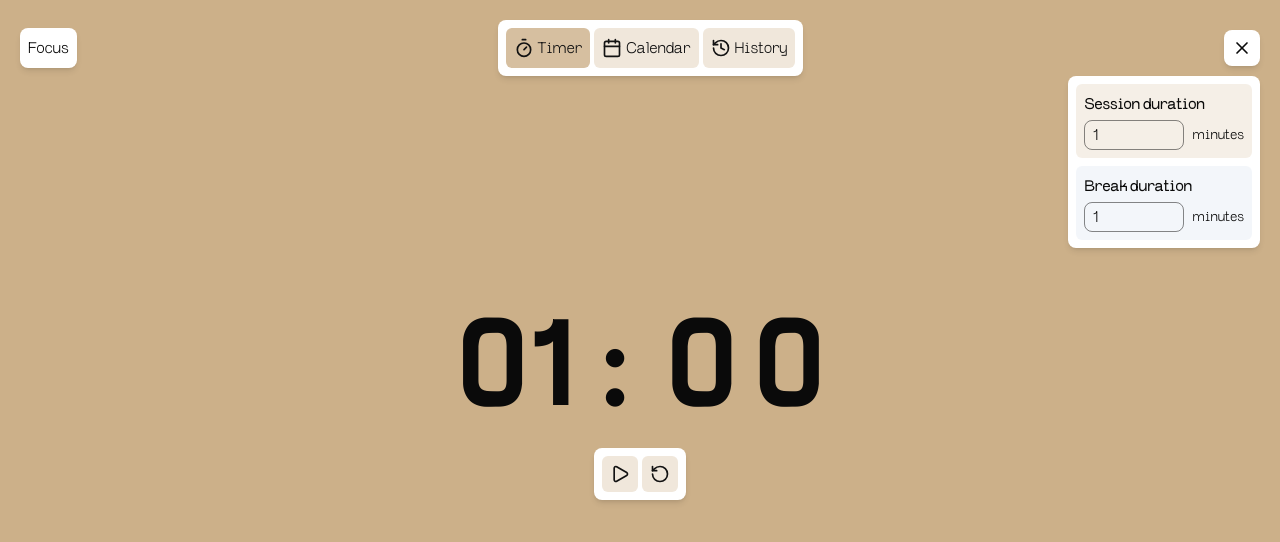
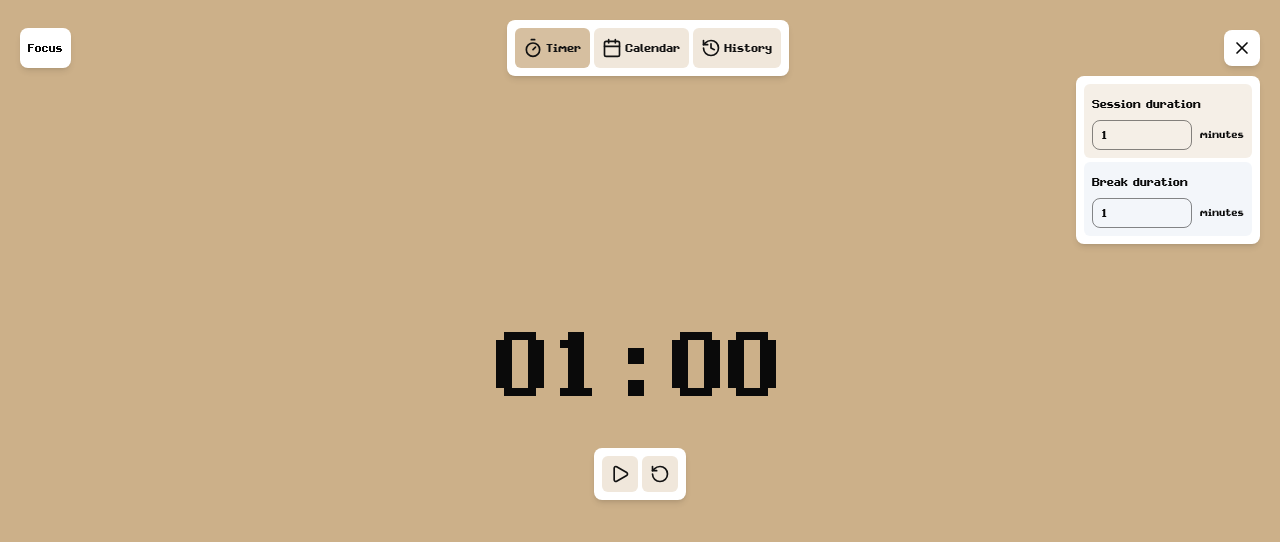
Before and after one commit to tojonirinaAndrian/focusApp, a Next.js app in the folder Frontend/: page / in a window 1280 px wide. Both pictures are taken after a click on the element 1241 px from the left and 48 px from the top of the page. Shown: the top 542 px of the page. Built offline with nearby package versions, Linux system fonts and the light colour scheme.

Commit message:
fixed font style

```diff
--- a/Frontend/src/app/globals.css
+++ b/Frontend/src/app/globals.css
@@ -5,6 +5,14 @@
 @font-face {
   font-family: "InterTight";
   src: url("/fonts/InterTight.ttf");
+}
+@font-face {
+  font-family: "BoldPixels";
+  src: url("/fonts/BoldPixels.ttf");
+}
+@font-face {
+  font-family: "Avenixel";
+  src: url("/fonts/Avenixel-Regular.ttf");
 }
 @font-face {
   font-family: "Brunson";
@@ -38,7 +46,7 @@
 }
 * {
   transition-duration: 0.3s;
-  font-family: 'Kalamayka'
+  font-family: 'Avenixel'
 }
 
 .whiteButton {
--- a/Frontend/src/components/pomodoro.tsx
+++ b/Frontend/src/components/pomodoro.tsx
@@ -38,7 +38,7 @@ export default function PomodoroComponent () {
     return (<>
     <div className="w-full h-full flex items-center justify-center">
         <div className="w-fit flex flex-col gap-5">
-            <div className="flex font-bold text-9xl gap-5">
+            <div className="flex font-medium text-9xl gap-5">
                 <p>
                     {String(currentPomodoroMinutes).length === 1 ? "0" : ""}
                     {currentPomodoroMinutes}
--- a/Frontend/src/components/settings.tsx
+++ b/Frontend/src/components/settings.tsx
@@ -4,12 +4,12 @@ import { useGlobalStore } from "@/store/use-global-store";
 
 export default function SettingsComponent () {
     const { setDefaultSessionDuration, isPaused , defaultSessionDuration, resetTimer, setDefaultBreakDuration, defaultBreakDuration } = useGlobalStore();
-    return (<div className="rounded-md p-2 bg-white shadow-md gap-2 flex flex-col">
+    return (<div className="rounded-md p-2 bg-white shadow-md gap-1 flex flex-col">
         {isPaused && <div className="w-full p-2 text-center rounded-sm bg-beigeAccent/50">
             Paused
         </div>}
         <div className="space-y-1 bg-beigeAccent/20 rounded-sm p-2">
-            <p className="font-medium">Session duration</p>
+            <p className="">Session duration</p>
             <div className="flex gap-2 items-center">
                 <input min={1} className="w-[100px] px-2 py-0.5 border-black/50 border rounded-md" type="number" defaultValue={defaultSessionDuration}
                 onChange={(e) => {
@@ -24,7 +24,7 @@ export default function SettingsComponent () {
             </div>
         </div>
         <div className="space-y-1 bg-blueAccent/10 rounded-sm p-2">
-            <p className="font-medium">Break duration</p>
+            <p className="">Break duration</p>
             <div className="flex gap-2 items-center">
                 <input min={1} className="w-[100px] px-2 py-0.5 border-black/50 border rounded-md" type="number" defaultValue={defaultBreakDuration}
                 onChange={(e) => {
--- a/Frontend/src/components/startModal.tsx
+++ b/Frontend/src/components/startModal.tsx
@@ -3,15 +3,15 @@
 import { useGlobalStore } from "@/store/use-global-store";
 
 export default function StartBreakModalComponent () {
-    const {isBreakOrSession, setIsBreakOrSession, setIsPaused , startModalVisible, setStartModalVisible, setIsPlaying} = useGlobalStore();
+    const {setIsBreakOrSession, setIsPaused , setStartModalVisible, setIsPlaying} = useGlobalStore();
     return (<>
     <div className="w-full h-[100dvh] top-0 fixed z-5 bg-black/80 flex items-center">
         <div className="bg-white space-y-5 rounded-md m-auto p-3 shadow-md text-center">
             <div className="">
-                <p className="font-medium text-xl uppercase">You made it !</p>
+                <p className=" text-xl uppercase">You made it !</p>
                 <div className="w-[50%] h-[1px] bg-black/70 m-auto"></div>
             </div>
-            <p className="text-black/90">Wanna take a break ?</p>
+            <p className="text-black/80">Wanna take a break ?</p>
             <div className="flex w-full gap-1 *:rounded-sm *:p-2 *:cursor-pointer">
                 <button className="bg-beigeAccent/50 hover:bg-beigeAccent/80"
                 onClick={() => {
@@ -34,15 +34,15 @@ export default function StartBreakModalComponent () {
     </>)
 }
 export function StartSessionModalComponent () {
-    const {isBreakOrSession, setIsBreakOrSession, setIsPaused, startModalVisible, setStartModalVisible, setIsPlaying} = useGlobalStore();
+    const {setIsBreakOrSession, setIsPaused, setStartModalVisible, setIsPlaying} = useGlobalStore();
     return (<>
     <div className="w-full h-[100dvh] top-0 fixed z-5 bg-black/80 flex items-center">
         <div className="bg-white space-y-5 rounded-md m-auto p-3 shadow-md text-center">
             <div className="">
-                <p className="font-medium text-xl uppercase">Ouff !</p>
+                <p className=" text-xl uppercase">Ouff !</p>
                 <div className="w-[50%] h-[1px] bg-black/70 m-auto"></div>
             </div>
-            <p className="text-black/90">Wanna start another session ?</p>
+            <p className="text-black/80">Wanna start another session ?</p>
             <div className="flex w-full gap-1 *:rounded-sm *:p-2 *:cursor-pointer">
                 <button className="bg-beigeAccent/50 hover:bg-beigeAccent/80"
                 onClick={() => {
```
Also changed, not shown: Frontend/public/fonts/Avenixel-Regular.ttf (added), Frontend/public/fonts/BoldPixels.ttf (added).
